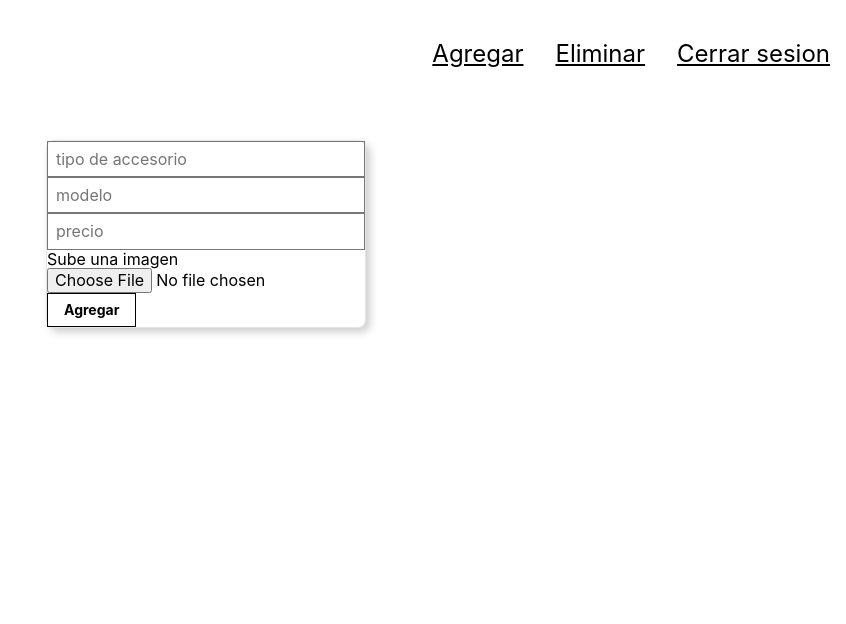
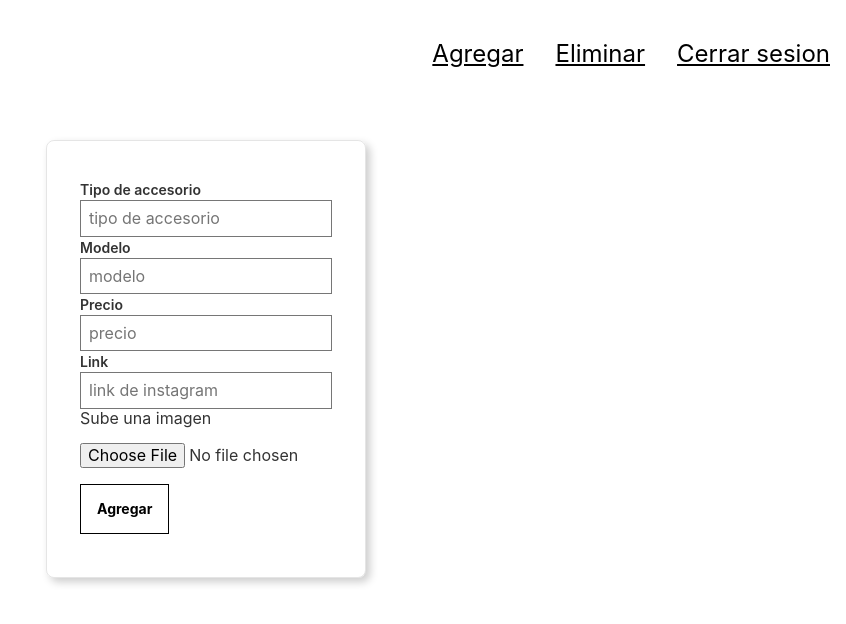
Before and after one commit to radamesvaz/pa-fe, a React (Create React App) app: page / in a window 1280 px wide. Both pictures are taken after a click on the input "Registrar". Shown: the top 624 px of the page, without its empty margins (434-1280 px from the left). Built offline with nearby package versions, Linux system fonts and the light colour scheme.

Commit message:
adding new value

```diff
--- a/src/components/Agregar.js
+++ b/src/components/Agregar.js
@@ -8,6 +8,7 @@ class Agregar extends Component {
     tipo: '',
     modelo: '',
     precio: '',
+    link: '',
     file: null,
     display: 'block',
     message: 'none'
@@ -30,6 +31,11 @@ class Agregar extends Component {
     this.setState({ precio: precio })
   }
 
+  handleLink(e){
+    let link = e.target.value;
+    this.setState({ link: link });
+  }
+
   handleFile(e){
     let file = e.target.files[0];
     this.setState({ file: file})
@@ -40,11 +46,13 @@ class Agregar extends Component {
     let tipo = this.state.tipo;
     let modelo = this.state.modelo;
     let precio = this.state.precio;
+    let link = this.state.link;
     let file = this.state.file;
     let formdata = new FormData();
     formdata.append('tipo', tipo);
     formdata.append('modelo', modelo);
-    formdata.append('precio', precio)
+    formdata.append('precio', precio);
+    formdata.append('link', link);
     formdata.append('image', file);
     axios({
       url: 'http://localhost:3000/upload-images',
@@ -56,12 +64,13 @@ class Agregar extends Component {
     })//.then(response => response.json())
     .then(data => {
       if(data.data === 'exito'){
-       console.log('imprimiendo la data exitosa!!!', data.data );
-       this.setState({ tipo: '' })
-       this.setState({ modelo: '' })
-       this.setState({ precio: '' })
-       this.setState({ display: 'block' })
-       this.setState({ message: 'block' })
+       console.log('imprimiendo la data exitosa!!!', data );
+       this.setState({ tipo: '' });
+       this.setState({ modelo: '' });
+       this.setState({ precio: '' });
+       this.setState({ link: '' });
+       this.setState({ display: 'block' });
+       this.setState({ message: 'block' });
       }
   })
   }
@@ -72,6 +81,14 @@ class Agregar extends Component {
     render(){
         return(
           <article className="br3 ba b--black-10 mv4 w-100 w-50-m w-25-l mw6 shadow-5 center">
+
+           <main className="pa4 black-80">
+
+             <div className="measure">
+
+              <fieldset id="sign_up" className="ba b--transparent ph0 mh0">
+
+              <label className="db fw6 lh-copy f6" htmlFor="email-address">Tipo de accesorio</label>
                 <input
                 className="pa2 input-reset ba bg-transparent hover-bg-black hover-white w-100"
                 type="text"
@@ -81,6 +98,7 @@ class Agregar extends Component {
                 placeholder="tipo de accesorio"
                 onChange={(e) => this.handleTipo(e)}
               />
+              <label className="db fw6 lh-copy f6" htmlFor="email-address">Modelo</label>
                 <input
                 className="pa2 input-reset ba bg-transparent hover-bg-black hover-white w-100"
                 type="text"
@@ -90,6 +108,7 @@ class Agregar extends Component {
                 placeholder="modelo"
                 onChange={(e) => this.handleModelo(e)}
               />
+              <label className="db fw6 lh-copy f6" htmlFor="email-address">Precio</label>
                 <input
                 className="pa2 input-reset ba bg-transparent hover-bg-black hover-white w-100"
                 type="text"
@@ -99,36 +118,44 @@ class Agregar extends Component {
                 placeholder="precio"
                 onChange={(e) => this.handlePrecio(e)}
               />
-            <div className="container">
 
-            <div className="row">
-              <div className="offset-md-3 col-md-6">
-                 <div className="form-group files">
+                <label className="db fw6 lh-copy f6" htmlFor="email-address">Link</label>
+                <input
+                className="pa2 input-reset ba bg-transparent hover-bg-black hover-white w-100"
+                type="text"
+                name="link"
+                id="link"
+                value={this.state.link}
+                placeholder="link de instagram"
+                onChange={(e) => this.handleLink(e)}
+              />
+
                 <label>Sube una imagen</label>
                 <input
                 type="file"
-                  className="form-control"
+                className="form-control bg-transparent w-100 pv3"
                 name="file"
                 onChange={(e) => this.handleFile(e)}
                 />
-                </div>
-
 
                 <button
                 onClick={(e) => this.onSubmitAcc(e)}
-                className="b ph3 pv2 input-reset ba b--black bg-transparent grow pointer f6 dib"
+                className="b ph3 pv2 input-reset ba b--black bg-transparent grow pointer f6 dib pv3"
                 style={{display: this.state.display}}
                 type="button"
                 >Agregar</button>
 
+                <h1 style={{display: this.state.message}}>¡Articulo agregado con Exito!</h1>
+
+              </fieldset>
 
             </div>
-        </div>
-        </div>
 
-          <h1 style={{display: this.state.message}}>¡Articulo agregado con Exito!</h1>
+          </main>
 
         </article>
+
+
         )
 
     }
```
Lines whose indentation alone changed are shown as unchanged.
